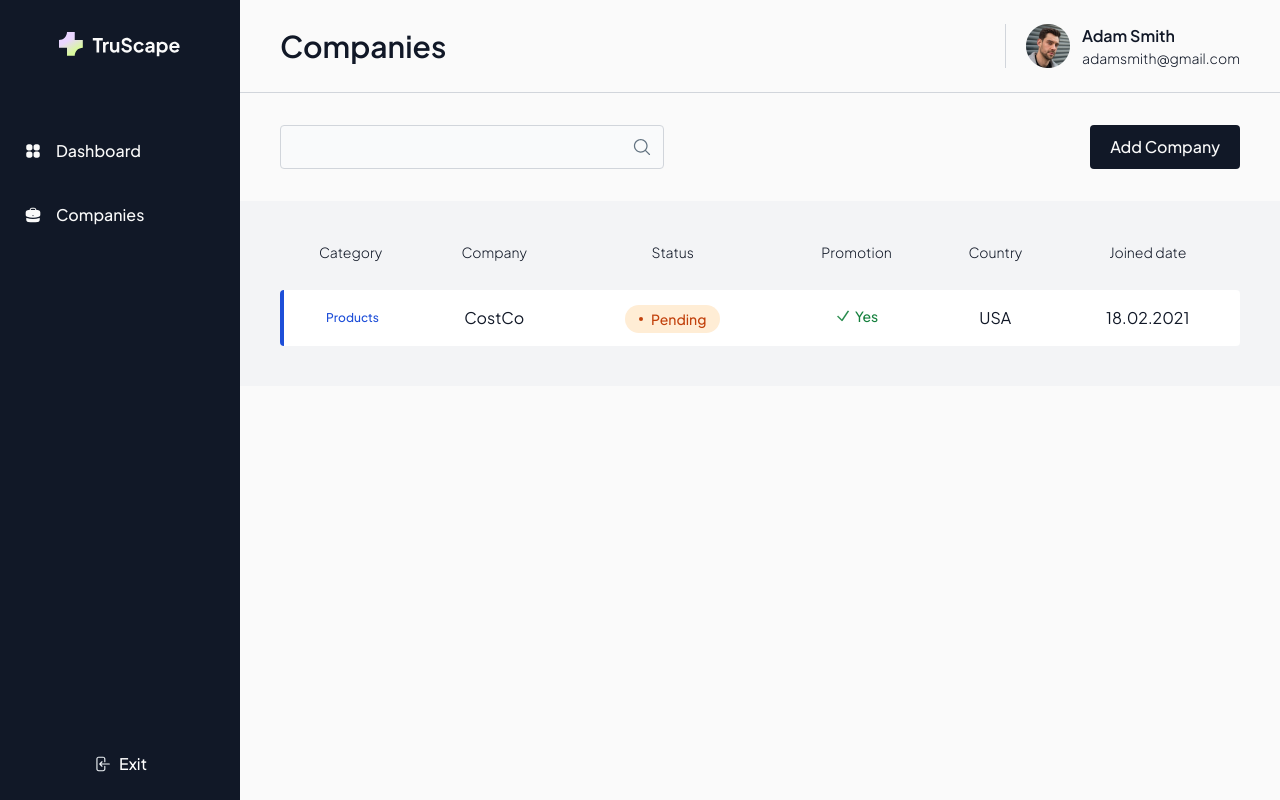
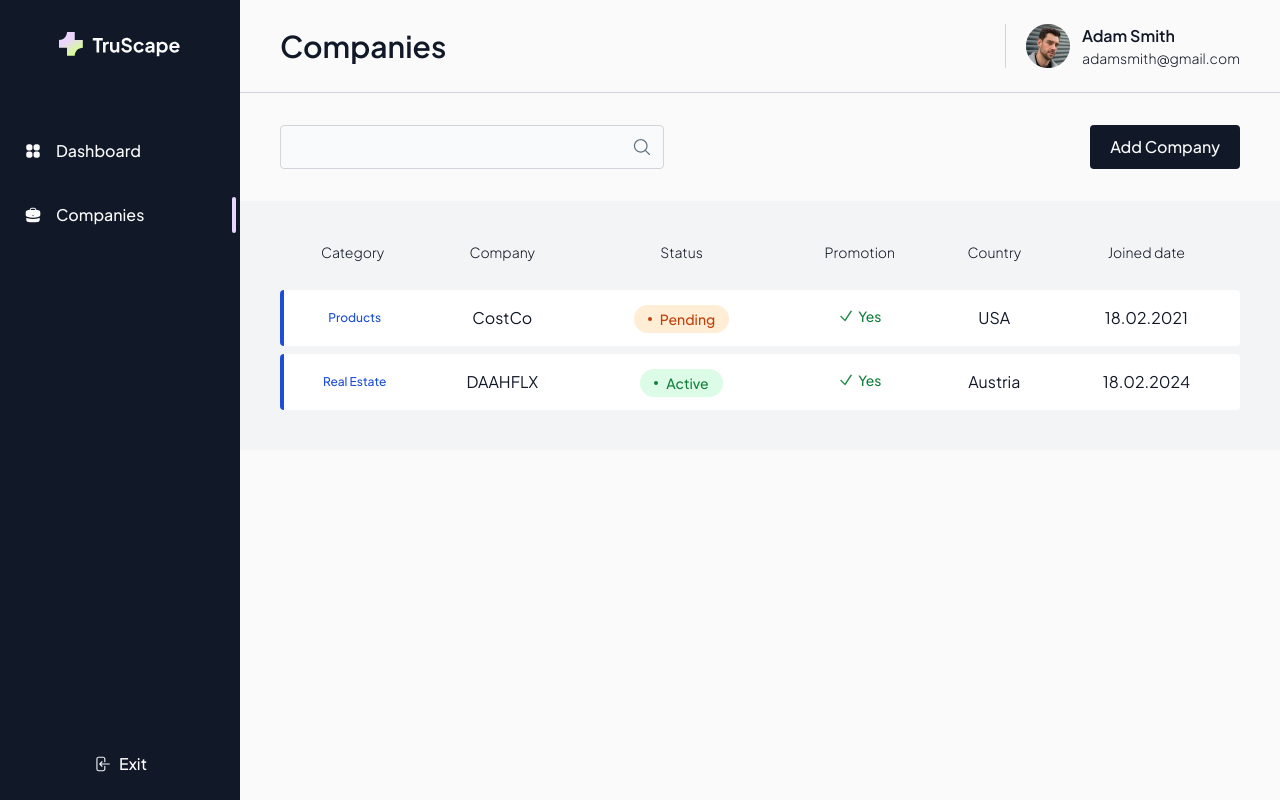
Before and after one commit to nezvinskyi/nextjs-crm, a Next.js app: page /companies in a window 1280 px wide. Built offline with nearby package versions, Linux system fonts and the light colour scheme.

Commit message:
navigation

```diff
--- a/src/app/(admin)/companies/page.tsx
+++ b/src/app/(admin)/companies/page.tsx
@@ -27,6 +27,15 @@
           country={'USA'}
           joinedDate="02.18.2021"
         />
+        <CompanyRow
+          id={2}
+          category={'Real Estate'}
+          company={'DAAHFLX'}
+          status={Status.Active}
+          promotion={true}
+          country={'Austria'}
+          joinedDate="02.18.2024"
+        />
       </CompanyTable>
     </>
   )
--- a/src/app/components/company-row.tsx
+++ b/src/app/components/company-row.tsx
@@ -1,6 +1,7 @@
 import Image from 'next/image'
 import clsx from 'clsx'
 import StatusLabel, { Status } from '@/app/components/status-label'
+import Link from 'next/link'
 
 export interface CompanyRowProps {
   id: number
@@ -34,7 +35,7 @@
         {category}
       </td>
       <td>
-        <a href={`/companies/${id}`}>{company}</a>
+        <Link href={`/companies/${id}`}>{company}</Link>
       </td>
       <td>
         <StatusLabel status={status}>{labelByStatus[status]}</StatusLabel>
--- a/src/app/components/sidebar-item.tsx
+++ b/src/app/components/sidebar-item.tsx
@@ -1,10 +1,13 @@
+import clsx from 'clsx'
 import Image from 'next/image'
+import Link from 'next/link'
 
 export interface SidebarItemProps {
   pathname: string
   src: string
   alt: string
   children: React.ReactNode
+  current?: boolean
 }
 
 export default function SidebarItem({
@@ -12,13 +15,21 @@
   src,
   alt,
   children,
+  current,
 }: SidebarItemProps) {
   return (
     <li>
-      <a href={pathname} className="flex items-center h-9 mx-1 gap-3.5">
+      <Link
+        href={pathname}
+        className={clsx(
+          'flex items-center h-9 mx-1 gap-3.5',
+          current &&
+            'after:h-full after:ml-auto after:border-2 after:border-purple-200 after:rounded-sm',
+        )}
+      >
         <Image className="ml-5" width={18} height={18} src={src} alt={alt} />
         <span className="font-medium text-zinc-50">{children}</span>
-      </a>
+      </Link>
     </li>
   )
 }
--- a/src/app/components/sidebar.tsx
+++ b/src/app/components/sidebar.tsx
@@ -1,11 +1,20 @@
+'use client'
+
 import Image from 'next/image'
 import SidebarItem from '@/app/components/sidebar-item'
+import { usePathname, useRouter } from 'next/navigation'
 
 export interface SidebarProps {
   children?: React.ReactNode
 }
 
 export default function Sidebar({}: SidebarProps) {
+  const router = useRouter()
+  const pathname = usePathname()
+  const handleExitClick = () => {
+    router.push('/')
+  }
+
   return (
     <aside className="fixed top-0 left-0 z-40 w-60 h-screen">
       <div className="flex flex-col h-full overflow-y-auto bg-gray-900">
@@ -18,6 +27,7 @@
         />
         <ul className="space-y-7">
           <SidebarItem
+            current={pathname === '/dashboard'}
             pathname="/dashboard"
             src="/icons/squares.svg"
             alt="dashboard icon"
@@ -25,6 +35,7 @@
             Dashboard
           </SidebarItem>
           <SidebarItem
+            current={pathname === '/companies'}
             pathname="/companies"
             src="/icons/briefcase.svg"
             alt="companies icon"
@@ -32,7 +43,10 @@
             Companies
           </SidebarItem>
         </ul>
-        <button className="flex items-center gap-2 p-6 mt-auto mx-auto">
+        <button
+          className="flex items-center gap-2 p-6 mt-auto mx-auto"
+          onClick={handleExitClick}
+        >
           <Image
             width={18}
             height={18}
```
